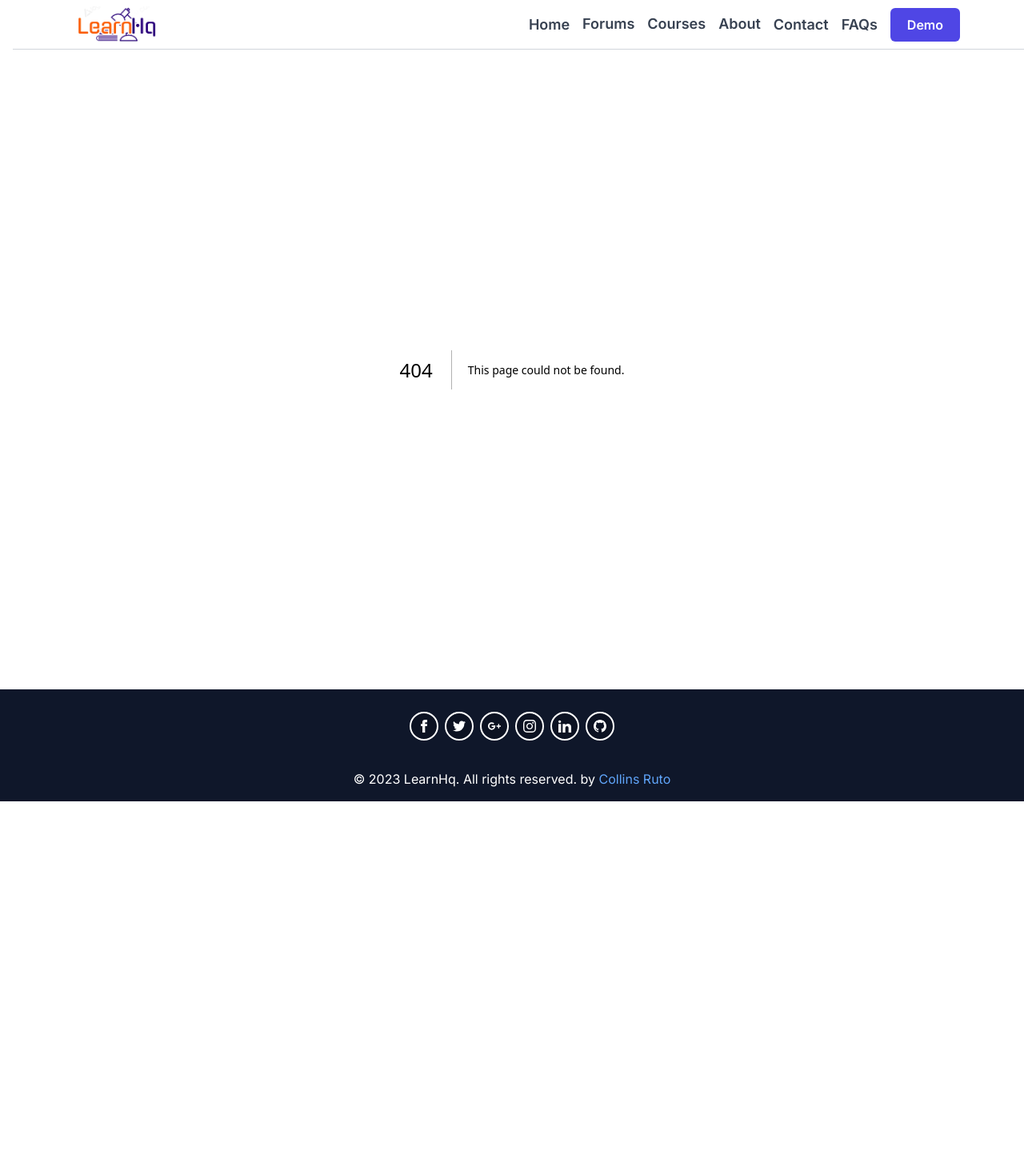
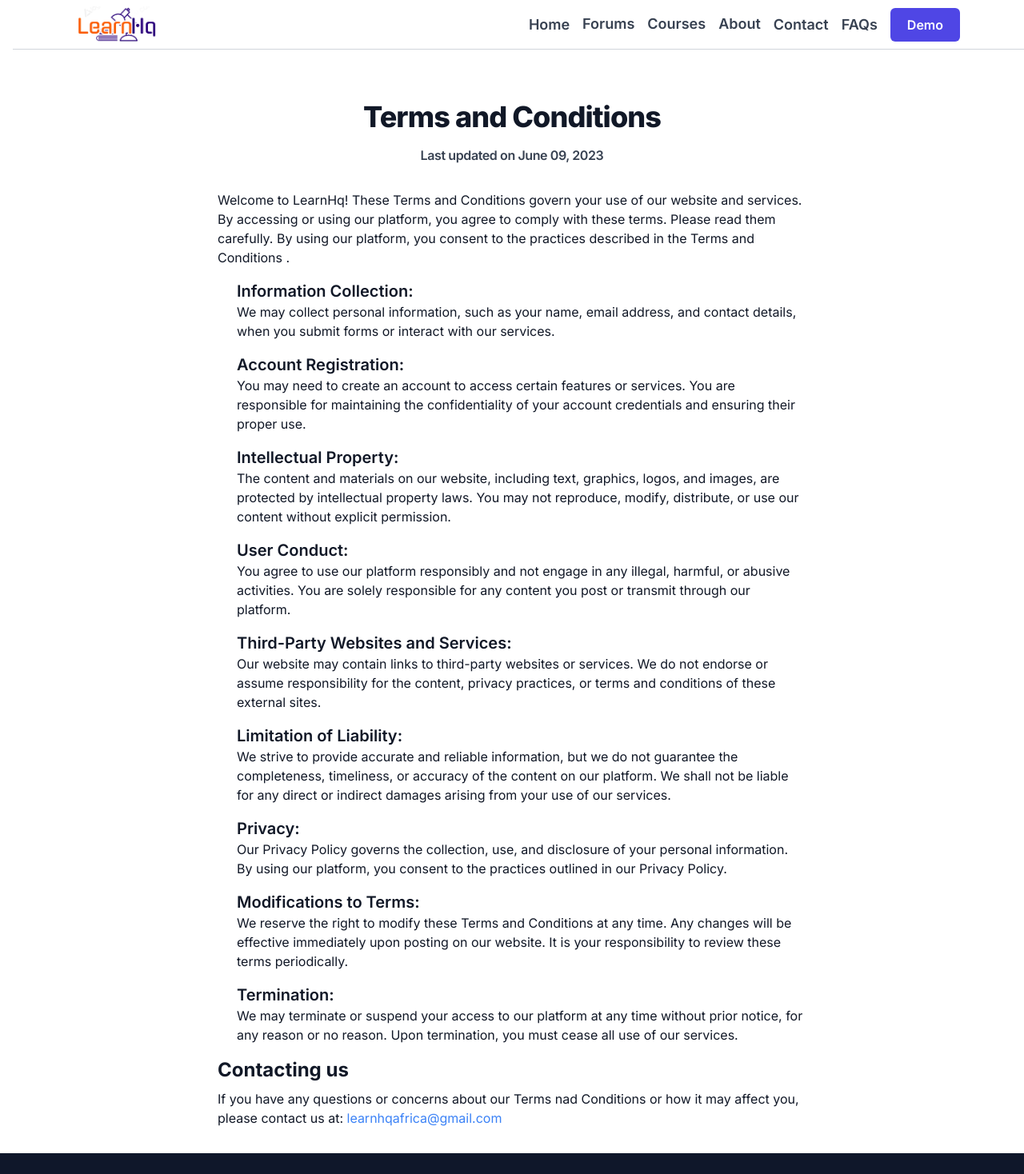
Before and after one commit to Collins-Ruto/learnhqhome, a Next.js app: page /conditions in a window 1280 px wide. Before the commit this address had no page. Shown: the top 1468 px of the page at 80% size. Before the commit the page ends 1002 px from the top, so only its background shows below. Built offline with nearby package versions, Linux system fonts and the light colour scheme.

Commit message:
conditions ¯\_(ツ)_/¯

```diff
--- /dev/null
+++ b/src/app/conditions/page.tsx
@@ -0,0 +1,55 @@
+import { conditions } from "@/assets/data";
+import Link from "next/link";
+import React from "react";
+
+function page() {
+  return (
+    <div>
+      <section className="bg-white dark:bg-gray-900 min-h-screen text-gray-900 dark:text-white">
+        <div className="container px-8 py-8 sm:px-6 lg:px-20 lg:max-w-[70%] mx-auto 2xl:max-w-screen-xl sm:pt-16">
+          <h2 className="mb-4 text-center text-4xl tracking-tight font-extrabold text-gray-900 dark:text-white">
+            Terms and Conditions
+          </h2>
+          <h2 className="mb-8 text-center text-gray-700 dark:text-gray-300 tracking-tight font-semibold ">
+            Last updated on June 09, 2023
+          </h2>
+          <div className="">
+            <p className="pb-4">
+              Welcome to LearnHq! These Terms and Conditions govern your use of
+              our website and services. By accessing or using our platform, you
+              agree to comply with these terms. Please read them carefully. By
+              using our platform, you consent to the practices described in the
+              Terms and Conditions .
+            </p>
+            <ul className="flex flex-col gap-4 pl-6">
+              {conditions.map((condition) => (
+                <li className="flex flex-col">
+                  <span className="text-xl font-semibold">
+                    {" "}
+                    {condition.title}{" "}
+                  </span>
+                  {condition.description}
+                </li>
+              ))}
+            </ul>
+          </div>
+          <div className="">
+            <h1 className="pt-4 pb-2 text-2xl font-bold">Contacting us</h1>
+            <p className="">
+              If you have any questions or concerns about our Terms nad
+              Conditions or how it may affect you, please contact us at:{" "}
+              <Link
+                href="mailto:learnhqafrica@gmail.com"
+                className="text-blue-500"
+              >
+                learnhqafrica@gmail.com
+              </Link>
+            </p>
+          </div>
+        </div>
+      </section>
+    </div>
+  );
+}
+
+export default page;
--- a/src/assets/data.ts
+++ b/src/assets/data.ts
@@ -116,3 +116,42 @@ export const faqs = [
     "response": "You can contact us by filling out the contact form on this page, sending an email to [email protected], or calling our support hotline at +254 711 339 134."
   }
 ]
+
+export const conditions = [
+  {
+    "title": "Information Collection:",
+    "description": "We may collect personal information, such as your name, email address, and contact details, when you submit forms or interact with our services."
+  },
+  {
+    "title": "Account Registration:",
+    "description": "You may need to create an account to access certain features or services. You are responsible for maintaining the confidentiality of your account credentials and ensuring their proper use."
+  },
+  {
+    "title": "Intellectual Property:",
+    "description": "The content and materials on our website, including text, graphics, logos, and images, are protected by intellectual property laws. You may not reproduce, modify, distribute, or use our content without explicit permission."
+  },
+  {
+    "title": "User Conduct:",
+    "description": "You agree to use our platform responsibly and not engage in any illegal, harmful, or abusive activities. You are solely responsible for any content you post or transmit through our platform."
+  },
+  {
+    "title": "Third-Party Websites and Services:",
+    "description": "Our website may contain links to third-party websites or services. We do not endorse or assume responsibility for the content, privacy practices, or terms and conditions of these external sites."
+  },
+  {
+    "title": "Limitation of Liability:",
+    "description": "We strive to provide accurate and reliable information, but we do not guarantee the completeness, timeliness, or accuracy of the content on our platform. We shall not be liable for any direct or indirect damages arising from your use of our services."
+  },
+  {
+    "title": "Privacy:",
+    "description": "Our Privacy Policy governs the collection, use, and disclosure of your personal information. By using our platform, you consent to the practices outlined in our Privacy Policy."
+  },
+  {
+    "title": "Modifications to Terms:",
+    "description": "We reserve the right to modify these Terms and Conditions at any time. Any changes will be effective immediately upon posting on our website. It is your responsibility to review these terms periodically."
+  },
+  {
+    "title": "Termination:",
+    "description": "We may terminate or suspend your access to our platform at any time without prior notice, for any reason or no reason. Upon termination, you must cease all use of our services."
+  }
+]
```
Also changed, not shown: src/app/privacy/page.tsx (renamed from src/app/policy/page.tsx).
